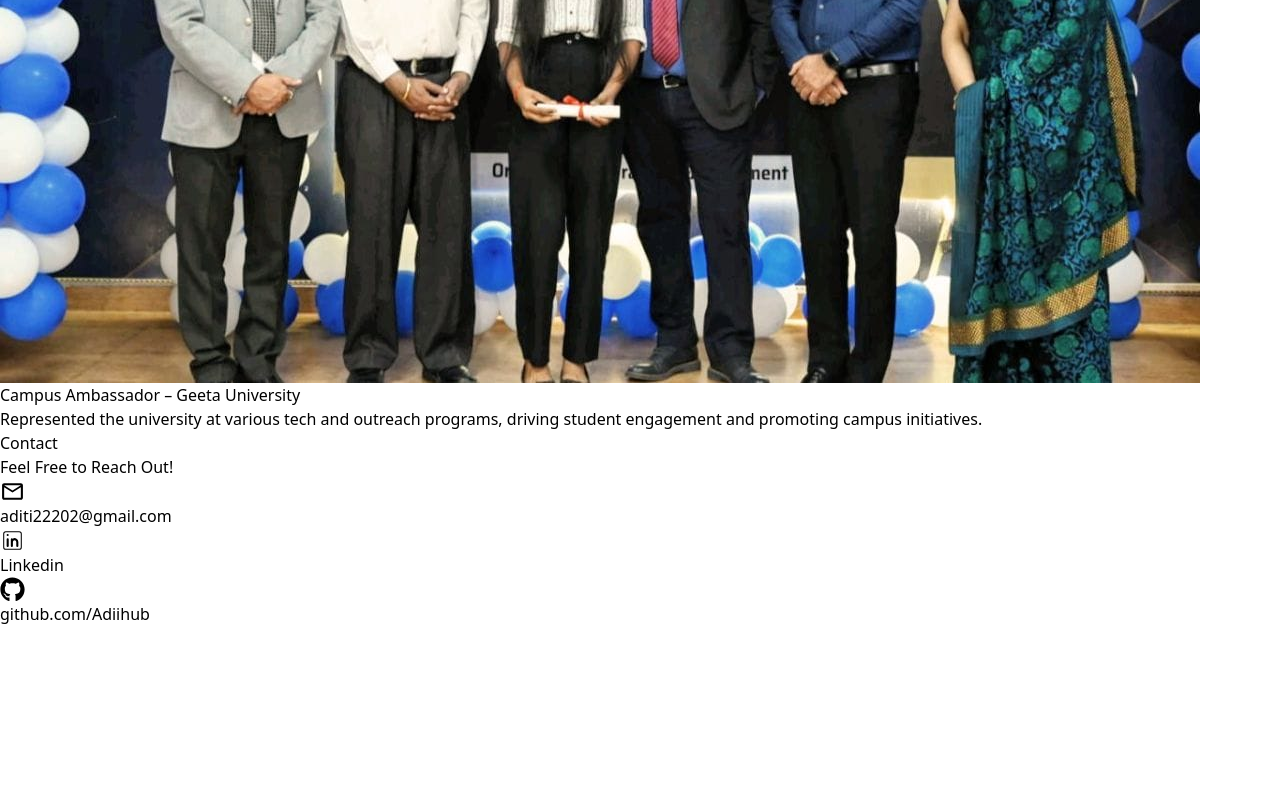
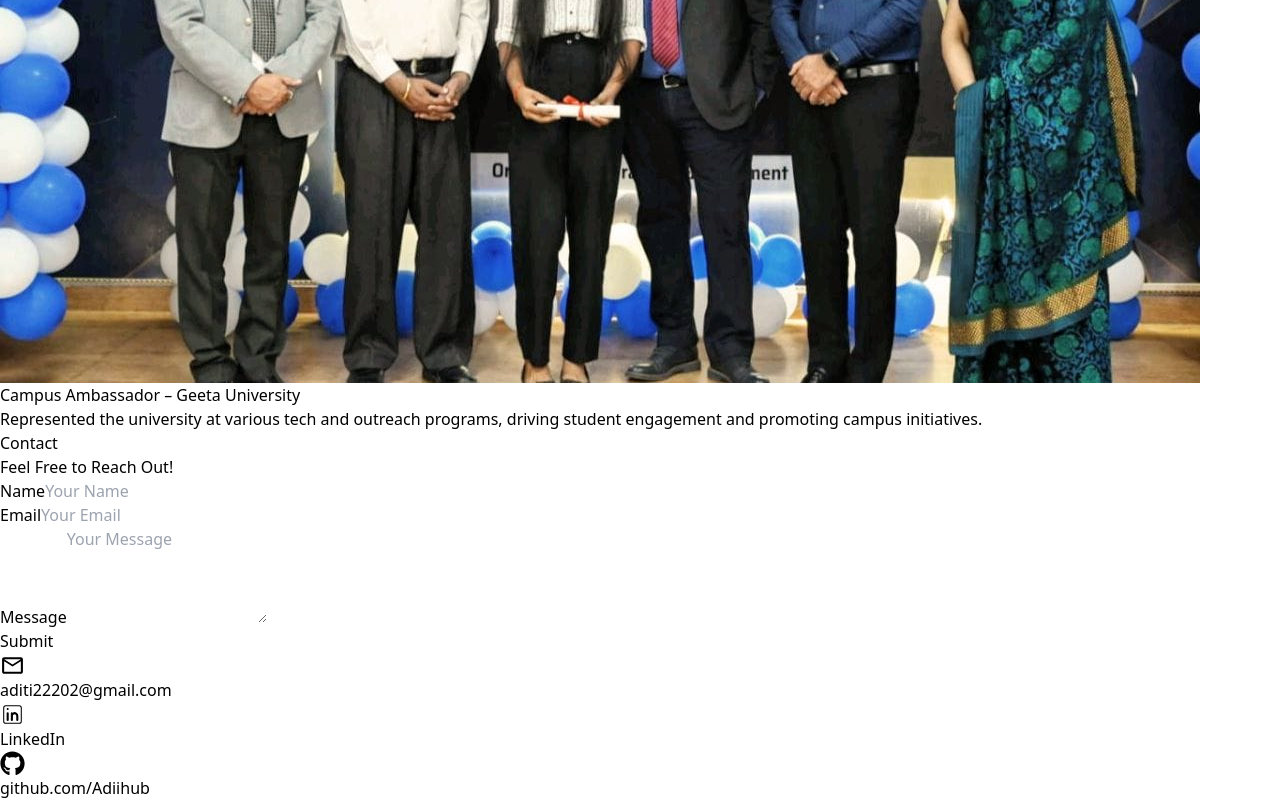
Before and after one commit to Adiihub/Adii_Pfl, a React (Vite) app: page / in a window 1280 px wide. Shown: the part 9886-10686 px from the top of the page. Before the commit the page ends 10512 px from the top, so only its background shows below. Built offline with nearby package versions, Linux system fonts and the light colour scheme.

Commit message:
EmailJs Added in Contact Form

```diff
--- a/package.json
+++ b/package.json
@@ -10,6 +10,7 @@
     "preview": "vite preview"
   },
   "dependencies": {
+    "@emailjs/browser": "^4.4.1",
     "@remixicon/react": "^4.5.0",
     "react": "^18.3.1",
     "react-dom": "^18.3.1",
--- a/src/components/Footer/Footer.jsx
+++ b/src/components/Footer/Footer.jsx
@@ -1,25 +1,104 @@
+import { useRef } from "react";
+import emailjs from "@emailjs/browser";
 import { MdOutlineEmail } from "react-icons/md";
 import { CiLinkedin } from "react-icons/ci";
 import { FaGithub } from "react-icons/fa";
 
 const Footer = () => {
+  const form = useRef();
+
+  const sendEmail = (e) => {
+    e.preventDefault();
+
+    emailjs
+      .sendForm(
+        "service_2xbb7tu",
+        "template_4h72iz8",
+        form.current,
+        "p3jLCmpA9eAFJYttu"
+      )
+      .then(
+        (result) => {
+          console.log(result.text);
+          alert("Message sent successfully!");
+          form.current.reset();
+        },
+        (error) => {
+          console.log(error.text);
+          alert("Something went wrong. Please try again.");
+        }
+      );
+  };
+
   return (
     <div
       id="Contact"
-      className="flex flex-wrap justify-between bg-gradient-to-t from-gray-900 via-slate-900 to-gray-800 text-white p-10 md:p-14 items-center rounded-t-xl shadow-lg"
+      className="flex flex-wrap justify-between bg-gradient-to-t from-gray-900 via-slate-900 to-gray-800 text-white p-10 md:p-16 items-center rounded-t-xl shadow-lg"
     >
-      {/* Contact Heading */}
-      <div className="text-center md:text-left mb-6 md:mb-0 md:ml-16">
+      {/* Contact Heading & Form */}
+      <div className="text-center md:text-left mb-10 md:mb-0 md:ml-16 w-full md:w-1/2">
         <h1 className="text-3xl md:text-5xl font-bold text-indigo-400">
           Contact
         </h1>
-        <h3 className="text-md md:text-2xl font-normal text-gray-300 mt-2 mb-12">
+        <h3 className="text-md md:text-2xl font-normal text-gray-300 mt-2 mb-10">
           Feel Free to Reach Out!
         </h3>
+
+        <form
+          ref={form}
+          onSubmit={sendEmail}
+          className="flex flex-col gap-4 max-w-md"
+        >
+          <div className="flex flex-col text-left">
+            <label htmlFor="name" className="mb-1">
+              Name
+            </label>
+            <input
+              type="text"
+              id="name"
+              name="user_name"
+              required
+              className="p-2 rounded-md text-black focus:outline-none focus:ring-2 focus:ring-indigo-400"
+              placeholder="Your Name"
+            />
+          </div>
+          <div className="flex flex-col text-left">
+            <label htmlFor="email" className="mb-1">
+              Email
+            </label>
+            <input
+              type="email"
+              id="email"
+              name="user_email"
+              required
+              className="p-2 rounded-md text-black focus:outline-none focus:ring-2 focus:ring-indigo-400"
+              placeholder="Your Email"
+            />
+          </div>
+          <div className="flex flex-col text-left">
+            <label htmlFor="message" className="mb-1">
+              Message
+            </label>
+            <textarea
+              id="message"
+              name="message"
+              required
+              rows={4}
+              className="p-2 rounded-md text-black focus:outline-none focus:ring-2 focus:ring-indigo-400"
+              placeholder="Your Message"
+            ></textarea>
+          </div>
+          <button
+            type="submit"
+            className="bg-indigo-500 hover:bg-indigo-600 transition duration-300 text-white py-2 px-4 rounded-md w-fit mt-2"
+          >
+            Submit
+          </button>
+        </form>
       </div>
 
       {/* Contact Details */}
-      <ul className="flex flex-col gap-3 text-sm md:text-lg">
+      <ul className="flex flex-col gap-4 text-sm md:text-lg w-full md:w-auto">
         <li className="flex gap-2 items-center text-gray-300 hover:text-indigo-400 transition duration-300">
           <MdOutlineEmail size={25} />
           <a href="mailto:aditi22202@gmail.com" className="hover:underline">
@@ -34,7 +113,7 @@ const Footer = () => {
             rel="noopener noreferrer"
             className="hover:underline"
           >
-            Linkedin
+            LinkedIn
           </a>
         </li>
         <li className="flex gap-2 items-center text-gray-300 hover:text-indigo-400 transition duration-300">
```
Also changed, not shown: 1 other file (tests, documents, lock files or other folders).
